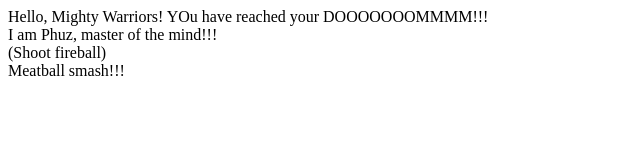
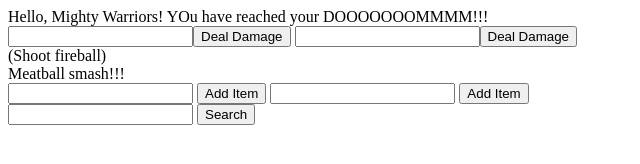
Before and after one commit to bjkropff/angularDirectives, a plain HTML site: page index.html in a window 1280 px wide. Shown: the whole page, without its empty margins (0-640 px from the left). Drawn offline with Linux system fonts and the light colour scheme.

Commit message:
Add enemy and inventory expressions

```diff
--- a/index.html
+++ b/index.html
@@ -12,10 +12,25 @@
         <div my-greeting="" message="YOu have reached your DOOOOOOOMMMM!!!">
         </div>
         <phuz enter></phuz>
+        <phuz damage="welcome.dealDamage(ability)"></phuz>
         <div fireball="background">
             (Shoot fireball)
         </div>
         <meatball leave></meatball>
+        <div spyro></div>
+
+    </div>
+
+    <div ng-controller="InventoryCtrl as inventoryCtrl">
+        <inventory add="inventoryCtrl.logItem(item)"></inventory>
+        <inventory add=""></inventory>
+
+    </div>
+
+    <div ng-controller="EnemyCtrl as enemyCtrl">
+        <enemy add="enemyCtrl.logEnemy()"></enemy>
+
+
     </div>
     </body>
 </html>
--- a/js/app.js
+++ b/js/app.js
@@ -4,6 +4,10 @@ app.controller('HeroesCtrl', function() {
     var welcome = this;
 
     welcome.message = "Hello, Mighty Warriors!";
+
+    welcome.dealDamage = function(ability) {
+        alert("You dealt damage! " + ability);
+    };
 });
 
 app.directive("fireball", function() {
@@ -48,7 +52,12 @@ app.directive("myGreeting", function() {
 app.directive("phuz", function() {
     return {
         restrict: "E",
-        template: "<div> I am Phuz, master of the mind!!!</div>"
+        scope: {
+            damage: "&"
+        },
+        template: '<input type="text" ng-model="ability">' +
+        '{{ability}}' +
+        '<button ng-click="damage({ability: ability})">Deal Damage</button>'
     };
 });
 
@@ -58,3 +67,55 @@ app.directive("meatball", function() {
         template: "<div>Meatball smash!!!</div>"
     };
 });
+
+app.directive("spyro", function() {
+    return{
+        restrict: "A",
+        link: function () {
+            console.log("Spyro::DOUBLE ROUNDHOUSE-KICK TO THE FACE!!");
+        }
+    };
+});
+
+//****************************//****************************//****************************
+
+app.controller('InventoryCtrl', function() {
+    var inventoryCtrl = this;
+
+    inventoryCtrl.logItem = function(item) {
+        alert("You've added the item " + item);
+    };
+});
+
+app.directive("inventory", function() {
+    return {
+        restrict: "E",
+        scope: {
+            add: "&"
+        },
+        template: '<input type="text" ng-model="item">' +
+        ' {{item}}' +
+        ' <button ng-click="add({item: item})">Add Item</button>'
+    }
+})
+//****************************//****************************//****************************
+
+app.controller('EnemyCtrl', function() {
+    var enemyCtrl = this;
+
+    enemyCtrl.logEnemy = function() {
+        alert("You have encountered an enemy");
+    };
+});
+
+app.directive("enemy", function() {
+    return {
+        restrict: "E",
+        scope: {
+            add: "&"
+        },
+        template: '<input type="text" ng-model="enemy">' +
+        ' {{enemy}}' +
+        '<button ng-click="add({})">Search</button>'
+    };
+});
```
